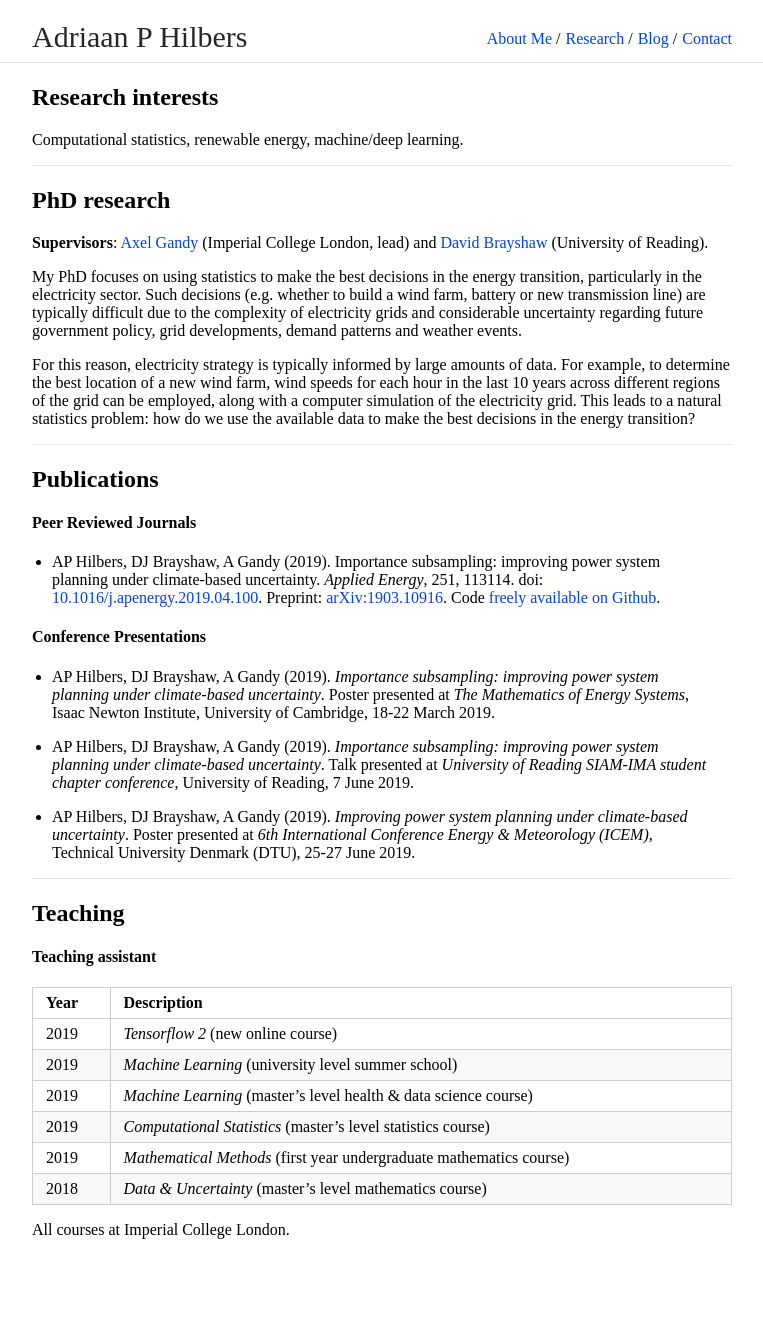
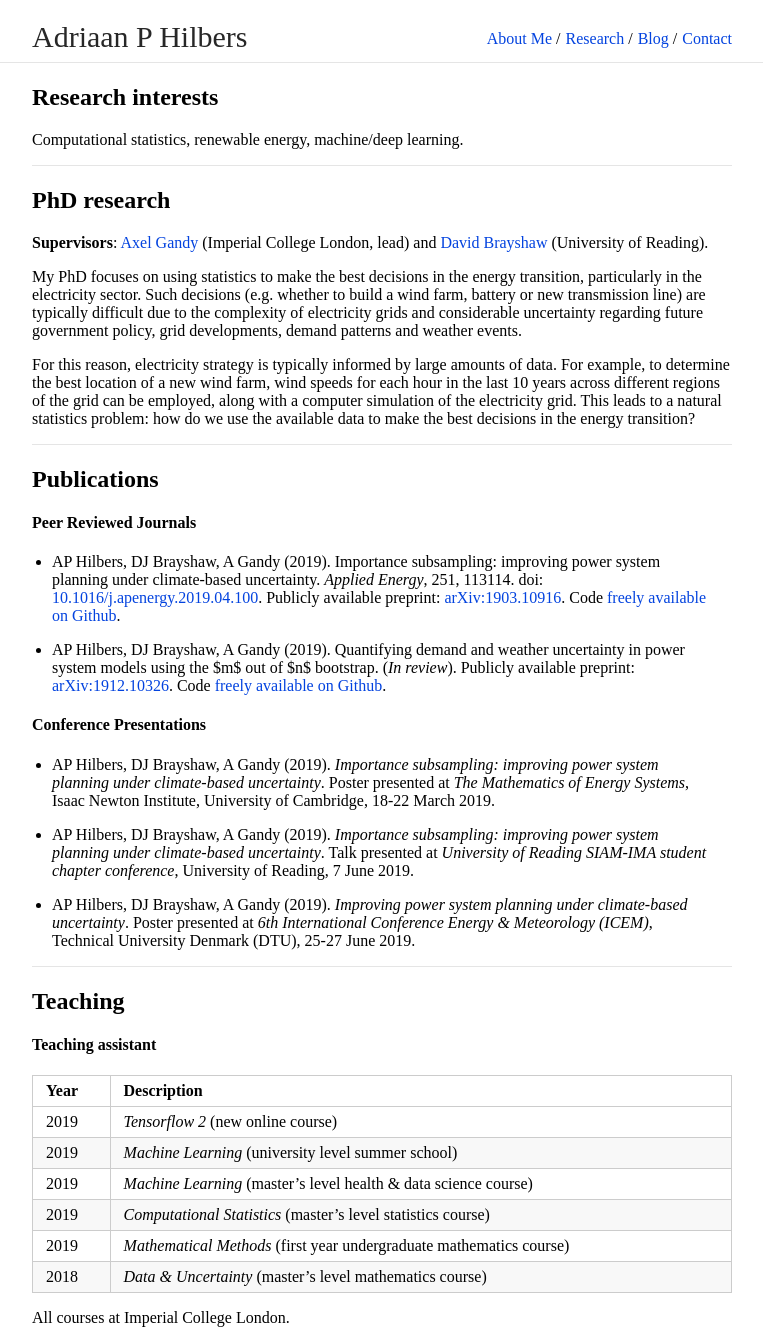
Before and after one commit to ahilbers/ahilbers.github.io, a Jekyll site: the page built from research.md, in a window 1280 px wide. Shown: the whole page, without its empty margins (258-1021 px from the left). Built offline with Jekyll 4.4.1, drawn with Linux system fonts in a browser that asks for light colours; our own code applies the rules of GitHub Pages for plain Markdown files; before the commit the page ends 1239 px from its top, so only the background shows below that.

Commit message:
add new paper to research section

```diff
--- a/research.md
+++ b/research.md
@@ -28,7 +28,11 @@ For this reason, electricity strategy is typically informed by large amounts of
 
 #### Peer Reviewed Journals
 
-* AP Hilbers, DJ Brayshaw, A Gandy (2019). Importance subsampling: improving power system planning under climate-based uncertainty. *Applied Energy*, 251, 113114. doi: [10.1016/j.apenergy.2019.04.100](https://doi.org/10.1016/j.apenergy.2019.04.110). Preprint: [arXiv:1903.10916](https://arxiv.org/abs/1903.10916). Code [freely available on Github](https://github.com/ahilbers/2019_importance_subsampling).
+* AP Hilbers, DJ Brayshaw, A Gandy (2019). Importance subsampling: improving power system planning under climate-based uncertainty. *Applied Energy*, 251, 113114. doi: [10.1016/j.apenergy.2019.04.100](https://doi.org/10.1016/j.apenergy.2019.04.110). Publicly available preprint: [arXiv:1903.10916](https://arxiv.org/abs/1903.10916). Code [freely available on Github](https://github.com/ahilbers/2019_importance_subsampling).
+
+* AP Hilbers, DJ Brayshaw, A Gandy (2019). Quantifying demand and weather uncertainty in power system models using the $m$ out of $n$ bootstrap. (*In review*). Publicly available preprint: [arXiv:1912.10326](https://arxiv.org/abs/1912.10326). Code [freely available on Github](https://github.com/ahilbers/2020_bootstrap_uncertainty_quantification).
+
+
 
 #### Conference Presentations
 
```
